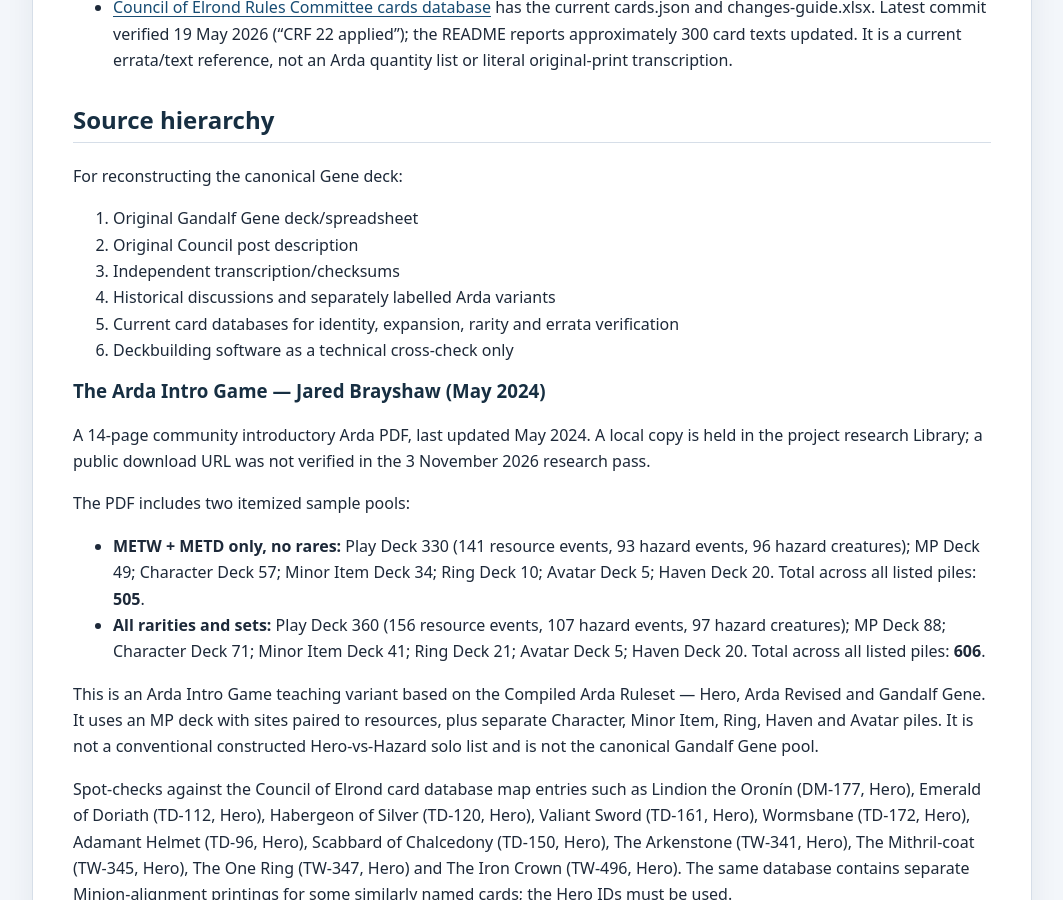
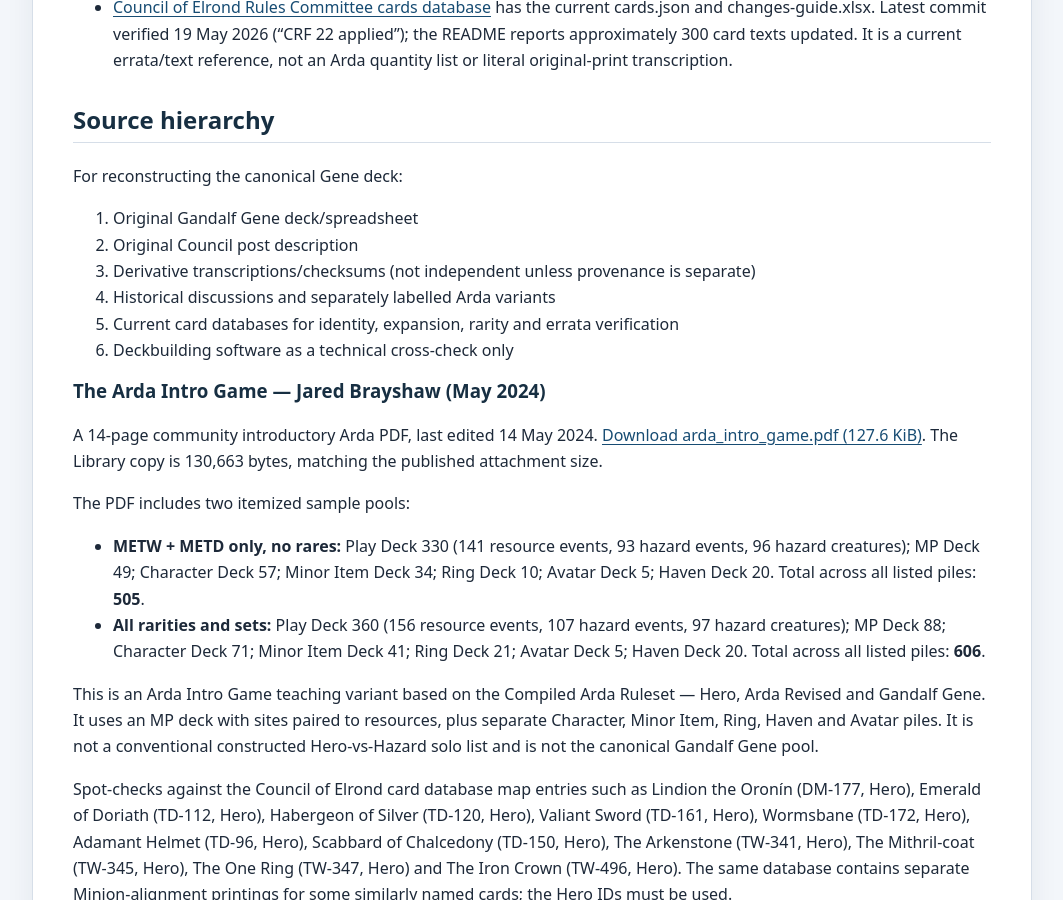
Before and after one commit to JamSpot/meccg-arda-master-database, a Jekyll site: the page built from docs/sources.md, in a window 1280 px wide and 900 px high, scrolled down 7015 px. Shown: the whole window, without its empty margins (108-1171 px from the left). Built offline with Jekyll 4.4.1, drawn with Linux system fonts in a browser that asks for light colours; our own code applies the rules of GitHub Pages for plain Markdown files.

Commit message:
Add verified Arda Intro Game download and correct source hierarchy

```diff
--- a/docs/sources.md
+++ b/docs/sources.md
@@ -171,7 +171,7 @@ For this Hero-only project, the 48 Minion-alignment rows / 68 copies are exclude
 For reconstructing the canonical Gene deck:
 1. Original Gandalf Gene deck/spreadsheet
 2. Original Council post description
-3. Independent transcription/checksums
+3. Derivative transcriptions/checksums (not independent unless provenance is separate)
 4. Historical discussions and separately labelled Arda variants
 5. Current card databases for identity, expansion, rarity and errata verification
 6. Deckbuilding software as a technical cross-check only
@@ -179,7 +179,7 @@ For reconstructing the canonical Gene deck:
 
 ### The Arda Intro Game — Jared Brayshaw (May 2024)
 
-A 14-page community introductory Arda PDF, last updated May 2024. A local copy is held in the project research Library; a public download URL was not verified in the 3 November 2026 research pass.
+A 14-page community introductory Arda PDF, last edited 14 May 2024. [Download arda_intro_game.pdf (127.6 KiB)](https://www.councilofelrond.org/forum/download/file.php?id=4315). The Library copy is 130,663 bytes, matching the published attachment size.
 
 The PDF includes two itemized sample pools:
 - **METW + METD only, no rares:** Play Deck 330 (141 resource events, 93 hazard events, 96 hazard creatures); MP Deck 49; Character Deck 57; Minor Item Deck 34; Ring Deck 10; Avatar Deck 5; Haven Deck 20. Total across all listed piles: **505**.
```
